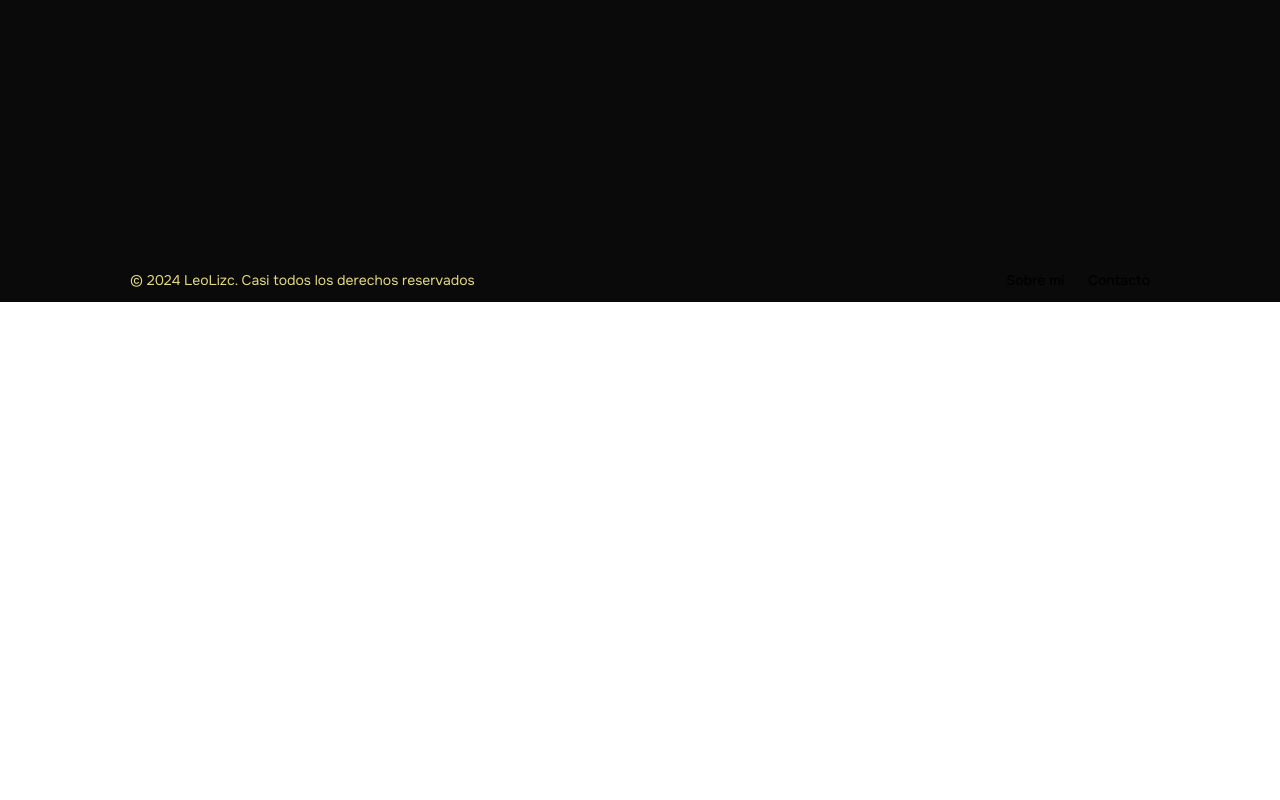
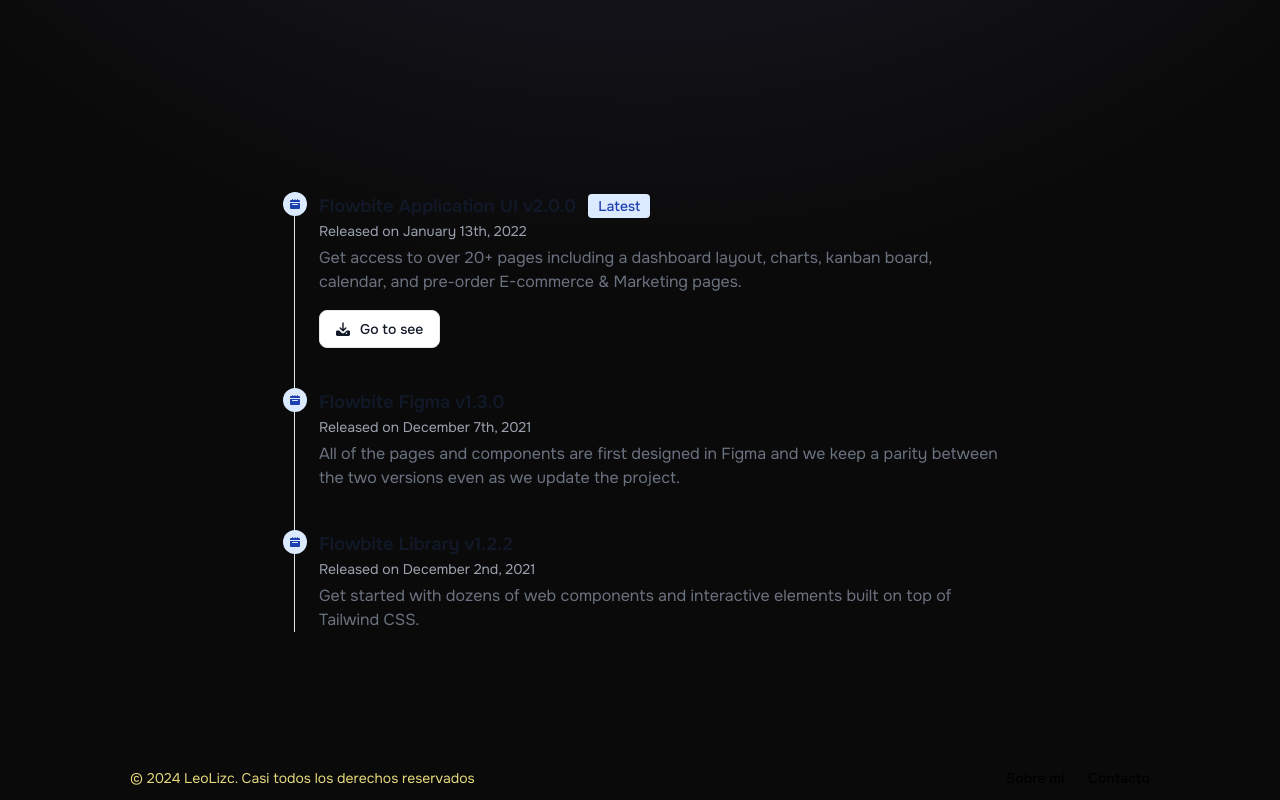
Before and after one commit to LeoLizc/leolizc.portfolio, a Next.js app: page / in a window 1280 px wide. Shown: the part 498-1298 px from the top of the page. Before the commit the page ends 800 px from the top, so only its background shows below. Built offline with nearby package versions, Linux system fonts and the light colour scheme.

Commit message:
Add Experience section to Home page

```diff
--- a/src/app/page.tsx
+++ b/src/app/page.tsx
@@ -2,12 +2,13 @@
 import { GithubIcon, LinkedInIcon, MailIcon } from '@/ui/components/icons';
 import Indicator from '@/ui/components/indicator';
 import SectionLayout from '@/ui/components/section-layout';
+import Experience from '@/ui/components/sections/experience';
 
 export default function Home() {
   // ? Alternative text color #8ec8fb
   return (
     <main className="">
-      <SectionLayout>
+      <SectionLayout className="py-52 pb-48">
         <h1 className="text-3xl md:text-4xl lg:text-5xl font-bold flex flex-row gap-5 items-center mb-4">
           ¡Hola! Soy Leonardo
           <Indicator href="/#contacto">
@@ -30,6 +31,9 @@
           </Badge>
         </nav>
       </SectionLayout>
+      <SectionLayout>
+        <Experience />
+      </SectionLayout>
     </main>
   );
 }
--- a/src/ui/components/section-layout.tsx
+++ b/src/ui/components/section-layout.tsx
@@ -6,7 +6,7 @@
 
 export default function SectionLayout({ children, className = '', id = '' }: SectionLayoutProps) {
   return (
-    <section id={id} className={`w-full lg:w-[740px] ${className}`}>
+    <section id={id} className={`${className} w-full lg:w-[740px] px-2 pb-24`}>
       {children}
     </section>
   );
--- /dev/null
+++ b/src/ui/components/sections/experiece-item.tsx
@@ -0,0 +1,48 @@
+type ExpItemProps = {
+  title: string;
+  date: string;
+  description: string;
+  link?: string;
+  latest?: boolean;
+};
+
+export default function ExperienceItem({
+  title,
+  date,
+  description,
+  link,
+  latest = false,
+}: ExpItemProps) {
+  return (
+    <>
+      <span className="absolute flex items-center justify-center w-6 h-6 bg-blue-100 rounded-full -start-3 dark:bg-blue-900">
+        <svg className="w-2.5 h-2.5 text-blue-800 dark:text-blue-300" aria-hidden="true" xmlns="http://www.w3.org/2000/svg" fill="currentColor" viewBox="0 0 20 20">
+          <path d="M20 4a2 2 0 0 0-2-2h-2V1a1 1 0 0 0-2 0v1h-3V1a1 1 0 0 0-2 0v1H6V1a1 1 0 0 0-2 0v1H2a2 2 0 0 0-2 2v2h20V4ZM0 18a2 2 0 0 0 2 2h16a2 2 0 0 0 2-2V8H0v10Zm5-8h10a1 1 0 0 1 0 2H5a1 1 0 0 1 0-2Z" />
+        </svg>
+      </span>
+      <h3 className="flex items-center mb-1 text-lg font-semibold text-gray-900 dark:text-white">
+        {title}
+        {latest && (
+          <span className="bg-blue-100 text-blue-800 text-sm font-medium me-2 px-2.5 py-0.5 rounded dark:bg-blue-900 dark:text-blue-300 ms-3">
+            Latest
+          </span>
+        )}
+      </h3>
+      <time className="block mb-2 text-sm font-normal leading-none text-gray-400 dark:text-gray-500">
+        {date}
+      </time>
+      <p className="mb-4 text-base font-normal text-gray-500 dark:text-gray-400">
+        {description}
+      </p>
+      {link && (
+        <a href={link} className="inline-flex items-center px-4 py-2 text-sm font-medium text-gray-900 bg-white border border-gray-200 rounded-lg hover:bg-gray-100 hover:text-blue-700 focus:z-10 focus:ring-4 focus:outline-none focus:ring-gray-200 focus:text-blue-700 dark:bg-gray-800 dark:text-gray-400 dark:border-gray-600 dark:hover:text-white dark:hover:bg-gray-700 dark:focus:ring-gray-700">
+          <svg className="w-3.5 h-3.5 me-2.5" aria-hidden="true" xmlns="http://www.w3.org/2000/svg" fill="currentColor" viewBox="0 0 20 20">
+            <path d="M14.707 7.793a1 1 0 0 0-1.414 0L11 10.086V1.5a1 1 0 0 0-2 0v8.586L6.707 7.793a1 1 0 1 0-1.414 1.414l4 4a1 1 0 0 0 1.416 0l4-4a1 1 0 0 0-.002-1.414Z" />
+            <path d="M18 12h-2.55l-2.975 2.975a3.5 3.5 0 0 1-4.95 0L4.55 12H2a2 2 0 0 0-2 2v4a2 2 0 0 0 2 2h16a2 2 0 0 0 2-2v-4a2 2 0 0 0-2-2Zm-3 5a1 1 0 1 1 0-2 1 1 0 0 1 0 2Z" />
+          </svg>
+          Go to see
+        </a>
+      )}
+    </>
+  );
+}
--- /dev/null
+++ b/src/ui/components/sections/experience.tsx
@@ -0,0 +1,33 @@
+import ExperienceItem from './experiece-item';
+
+const experiences = [
+  {
+    title: 'Flowbite Application UI v2.0.0',
+    date: 'Released on January 13th, 2022',
+    description: 'Get access to over 20+ pages including a dashboard layout, charts, kanban board, calendar, and pre-order E-commerce & Marketing pages.',
+    link: '/#',
+    latest: true,
+  },
+  {
+    title: 'Flowbite Figma v1.3.0',
+    date: 'Released on December 7th, 2021',
+    description: 'All of the pages and components are first designed in Figma and we keep a parity between the two versions even as we update the project.',
+  },
+  {
+    title: 'Flowbite Library v1.2.2',
+    date: 'Released on December 2nd, 2021',
+    description: 'Get started with dozens of web components and interactive elements built on top of Tailwind CSS.',
+  },
+];
+
+export default function Experience() {
+  return (
+    <ol className="relative ml-4 border-s border-gray-200 dark:border-gray-700">
+      {experiences.map((experience) => (
+        <li className="mb-10 ms-6">
+          <ExperienceItem key={experience.title} {...experience} />
+        </li>
+      ))}
+    </ol>
+  );
+}
```
